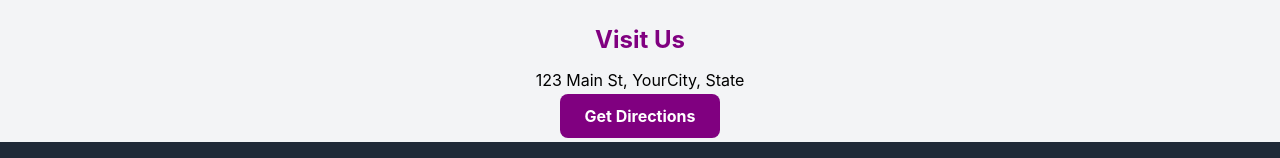
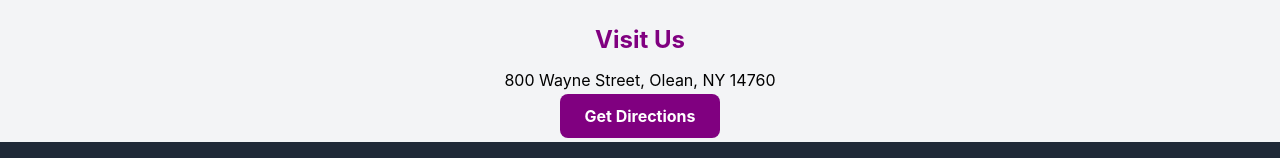
Before and after one commit to Sajjad5037/RafisKitchen, a React (Create React App) app: page / in a window 1280 px wide. Shown: the part 1838-1996 px from the top of the page. Built offline with nearby package versions, Linux system fonts and the light colour scheme.

Commit message:
Update App.js

```diff
--- a/src/App.js
+++ b/src/App.js
@@ -47,7 +47,7 @@ function App() {
         {/* Get Directions Section */}
         <div style={{ backgroundColor: "#f3f4f6", padding: "1rem", textAlign: "center" }}>
           <h2 style={{ color: "purple", marginBottom: "0.5rem" }}>Visit Us</h2>
-          <p style={{ marginBottom: "1rem" }}>123 Main St, YourCity, State</p>
+          <p style={{ marginBottom: "1rem" }}>800 Wayne Street, Olean, NY 14760</p>
           <a
             href="https://www.google.com/maps/place/800+Wayne+St,+Olean,+NY+14760,+USA/@42.0853223,-78.4416901,17z/data=!3m1!4b1!4m6!3m5!1s0x89d27057b9802739:0x79fa6fb46906073c!8m2!3d42.0853223!4d-78.4391152!16s%2Fg%2F11c2hdyycj?entry=ttu&g_ep=EgoyMDI1MDQyMy4wIKXMDSoASAFQAw%3D%3D"
             target="_blank"
```
